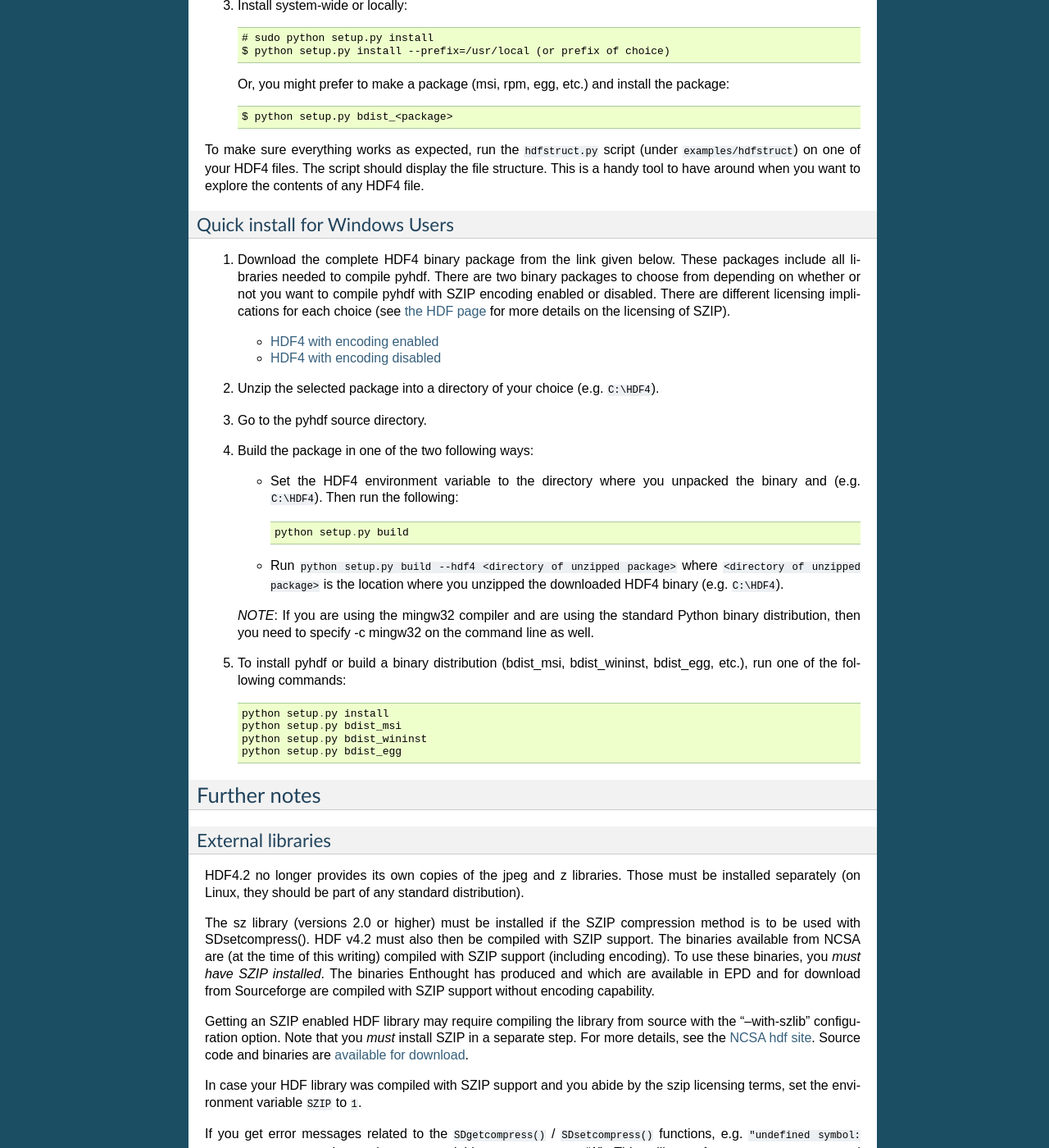
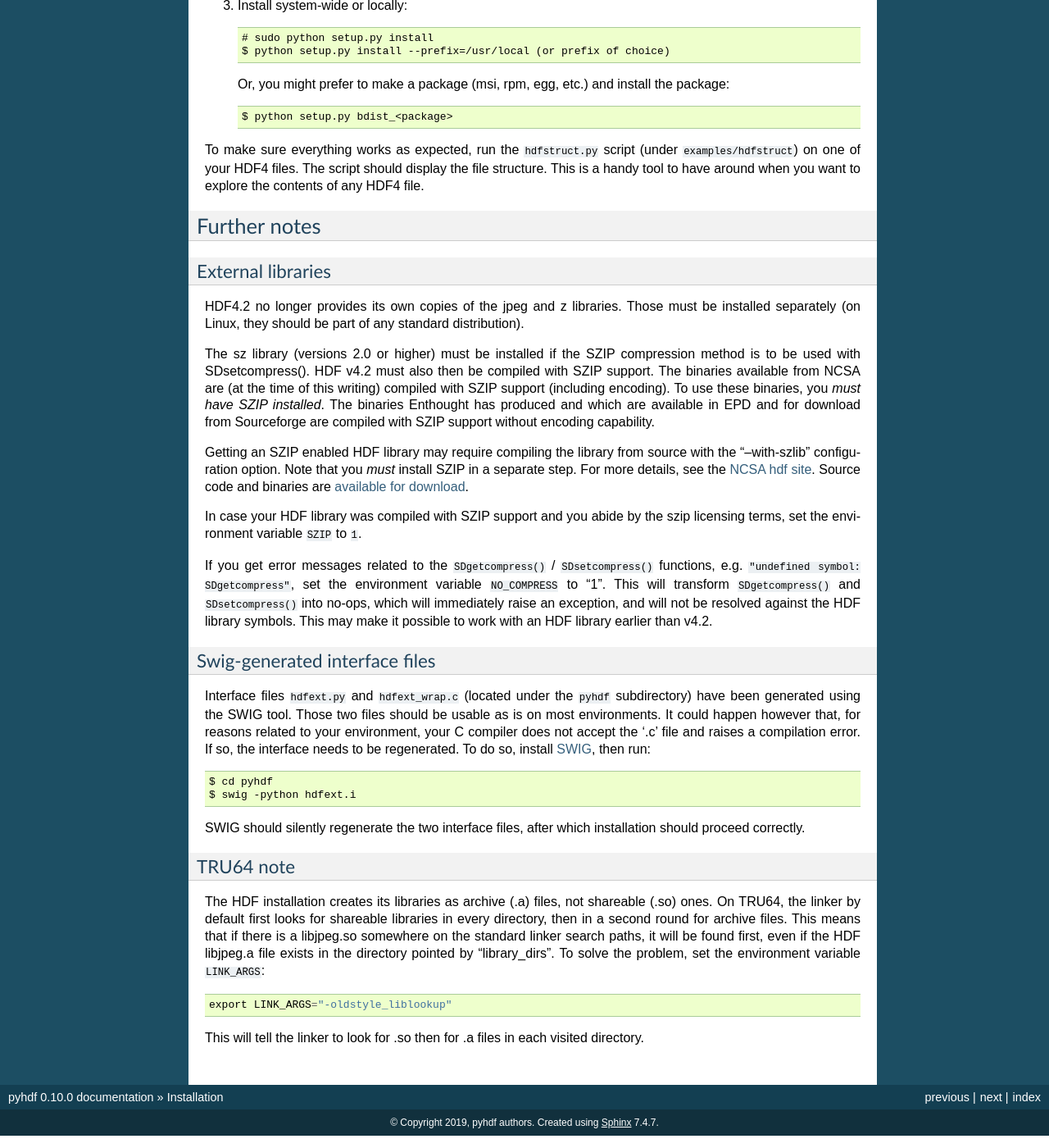
Before and after one commit to fhs/pyhdf, a Sphinx documentation site: the page built from doc/install.rst, in a window 1280 px wide and 1400 px high, scrolled down 1515 px. Shown: the whole window at 82% size. Built offline with Sphinx 7.4.7, drawn with Linux system fonts in a browser that asks for light colours; some of the changed text lies outside the part shown.

Commit message:
Remove "Quick install for Windows Users"
* This method of installation uses a custom binary distribution of
Windows libraries that the previous pyhdf maintainer provided. The
binary distribution contained hdf4 and all it's dependencies (zlib,
libjpeg, and szip). These libraries are  most likely outdated at this
point and there is no 64-bit version. I have no plans on updating them.

* This removes use of the environment variable `HDF4`, which must be set
to the directory containing the above mentioned binary distribution.
conda-build sets it to the HDF4 version `4.2`, which makes builds fail.
(see https://github.com/conda-forge/pyhdf-feedstock/pull/20#discussion_r264302801)

* The "quick install" for Windows right now is to use conda-forge pyhdf
build.

```diff
--- a/doc/install.rst
+++ b/doc/install.rst
@@ -108,49 +108,6 @@ script should display the file structure. This is a handy tool to have
 around when you want to explore the contents of any HDF4 file.
 
 
-Quick install for Windows Users
-~~~~~~~~~~~~~~~~~~~~~~~~~~~~~~~
-
-1. Download the complete HDF4 binary package from the link given
-   below.  These packages include all libraries needed to compile
-   pyhdf. There are two binary packages to choose from depending on
-   whether or not you want to compile pyhdf with SZIP encoding enabled
-   or disabled.  There are different licensing implications for each
-   choice (see `the HDF page
-   <http://hdfgroup.com/doc_resource/SZIP/>`_ for more details on the
-   licensing of SZIP).
-
-   - `HDF4 with encoding enabled <http://pysclint.sourceforge.net/pyhdf/hdf4-all-enc.zip>`_
-   - `HDF4 with encoding disabled <http://pysclint.sourceforge.net/pyhdf/hdf4-all-noenc.zip>`_
-
-2. Unzip the selected package into a directory of your choice (e.g. ``C:\HDF4``).
-
-3. Go to the pyhdf source directory.
-
-4. Build the package in one of the two following ways:
-
-   * Set the HDF4 environment variable to the directory where you unpacked the
-     binary and (e.g. ``C:\HDF4``). Then run the following::
-
-	   python setup.py build
-
-   * Run ``python setup.py build --hdf4 <directory of unzipped package>`` where
-     ``<directory of unzipped package>`` is the location where you unzipped the
-     downloaded HDF4 binary (e.g. ``C:\HDF4``).
-
-   *NOTE*: If you are using the mingw32 compiler and are using the
-   standard Python binary distribution, then you need to specify -c
-   mingw32 on the command line as well.
-
-5. To install pyhdf or build a binary distribution (bdist_msi,
-   bdist_wininst, bdist_egg, etc.), run one of the following commands::
-
-	python setup.py install
-	python setup.py bdist_msi
-	python setup.py bdist_wininst
-	python setup.py bdist_egg
-
-
 Further notes
 -------------
 
```
Also changed, not shown: setup.py (+0 -32 lines).
